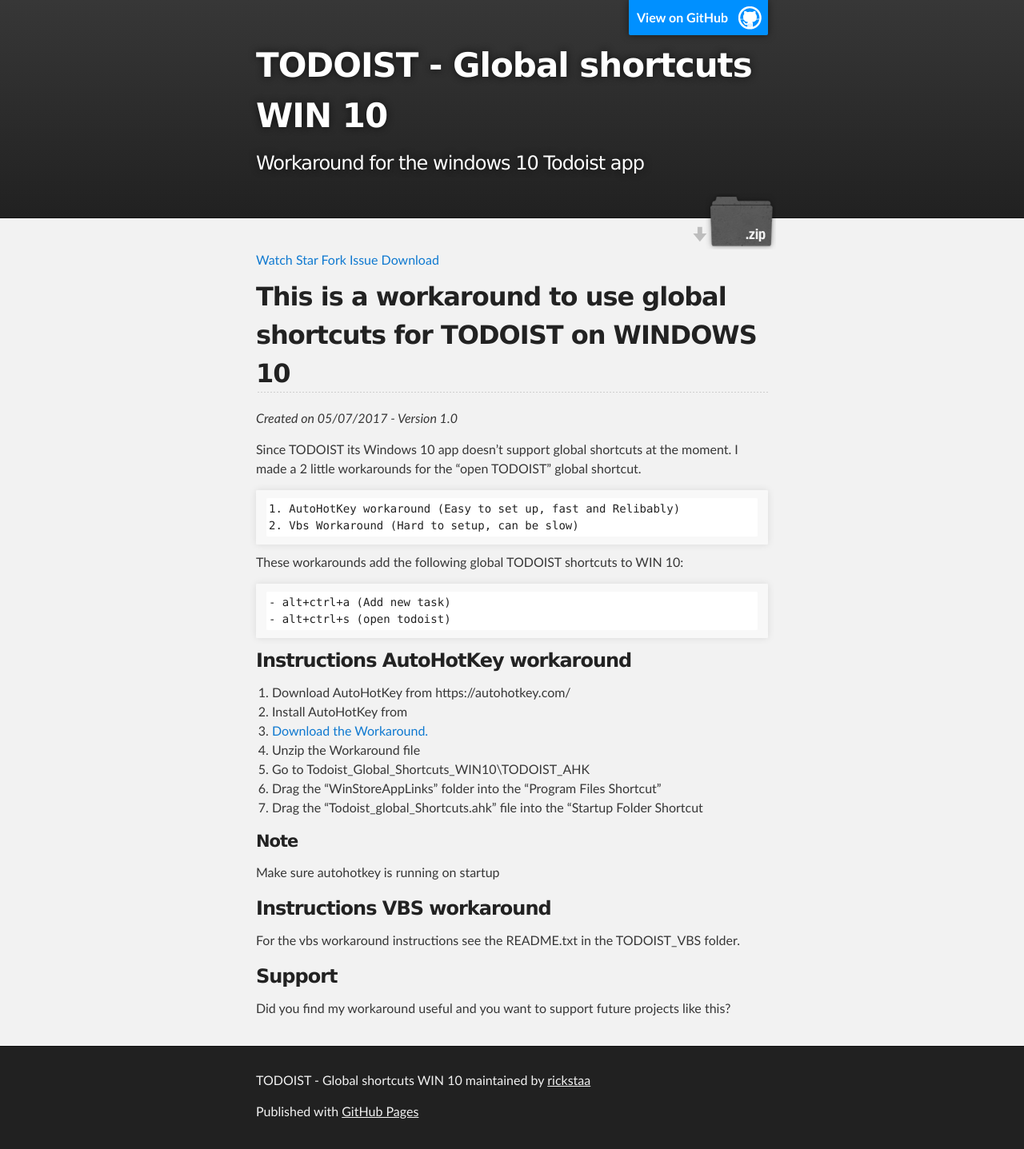
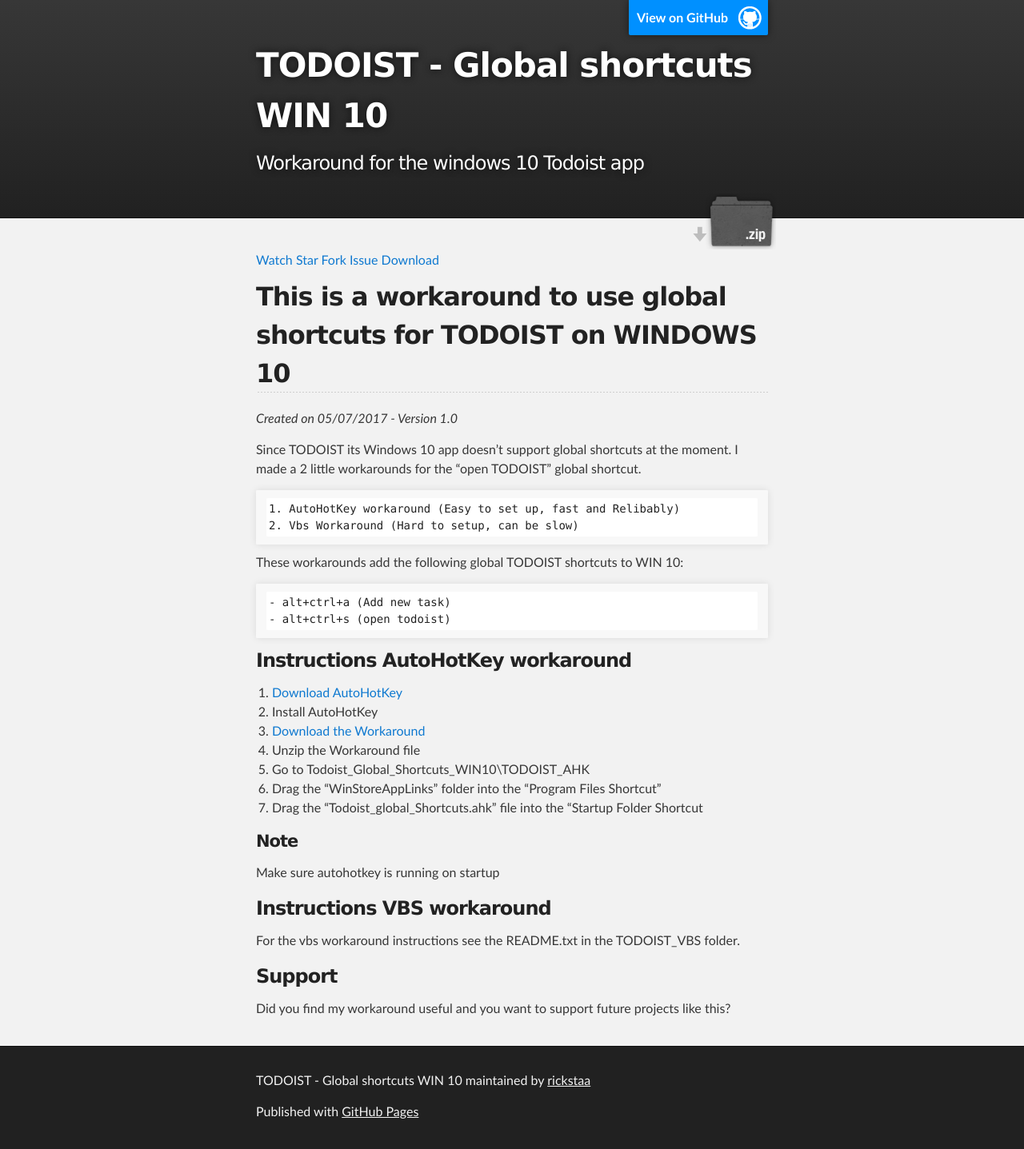
Before and after one commit to rickstaa/todoist-global-shortcuts-WIN10, a Jekyll site: the page built from index.md, in a window 1280 px wide. Shown: the whole page at 80% size. Built offline with Jekyll 4.4.1, drawn with Linux system fonts in a browser that asks for light colours; our own code applies the rules of GitHub Pages for plain Markdown files; a script that is not in the unit is left out.

Commit message:
Update index.md

```diff
--- a/index.md
+++ b/index.md
@@ -13,9 +13,9 @@ These workarounds add the following global TODOIST shortcuts to WIN 10:
 
 
 ### Instructions AutoHotKey workaround
-1. Download AutoHotKey from https://autohotkey.com/
-2. Install AutoHotKey from
-3. [Download the Workaround.](https://github.com/rickstaa/Todoist_Global_Shortcuts_WIN10/archive/master.zip)
+1. [Download AutoHotKey](https://autohotkey.com/)
+2. Install AutoHotKey
+3. [Download the Workaround](https://github.com/rickstaa/Todoist_Global_Shortcuts_WIN10/archive/master.zip)
 4. Unzip the Workaround file
 5. Go to Todoist_Global_Shortcuts_WIN10\TODOIST_AHK
 6. Drag the "WinStoreAppLinks" folder into the "Program Files Shortcut"
```
